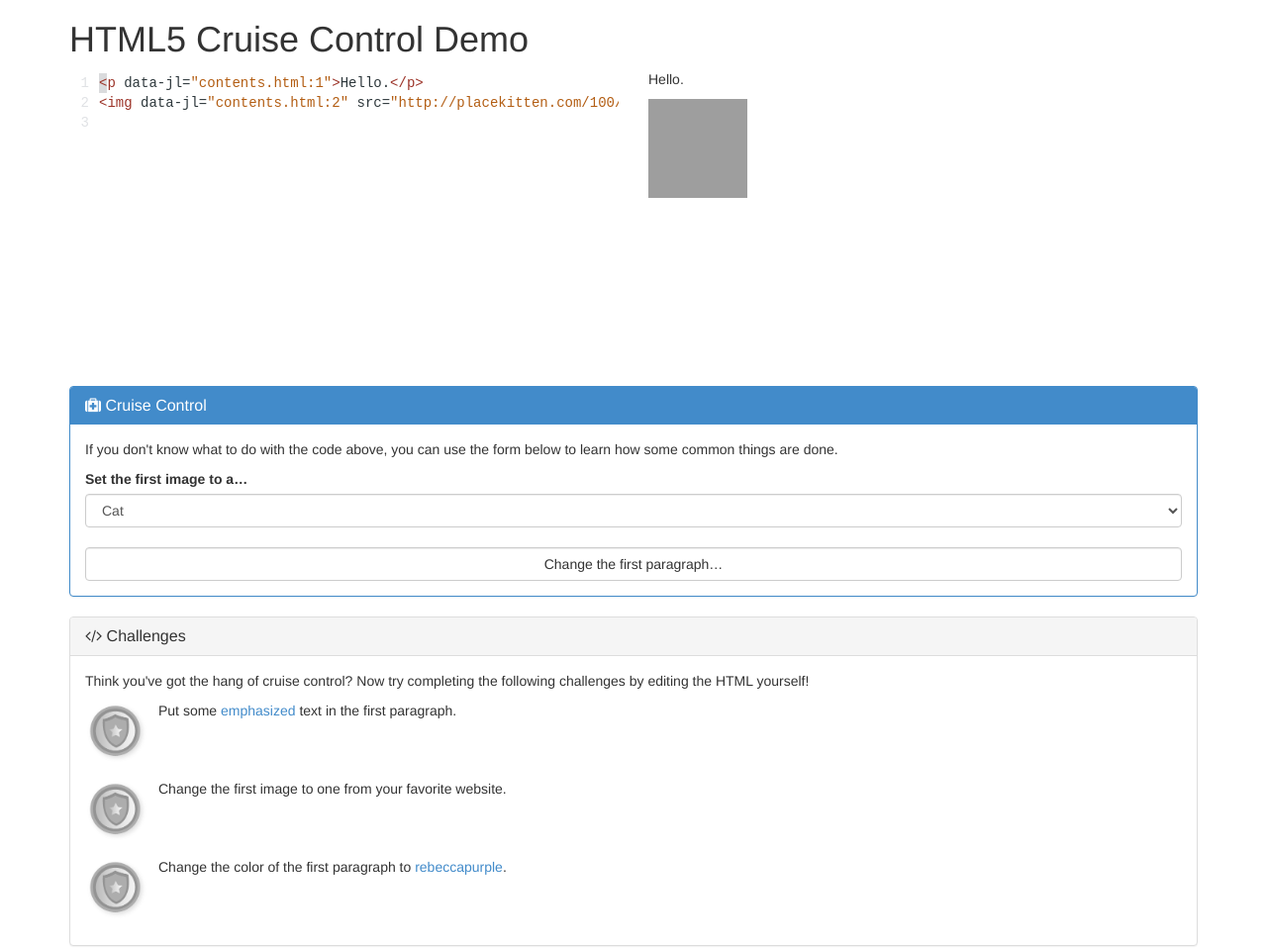
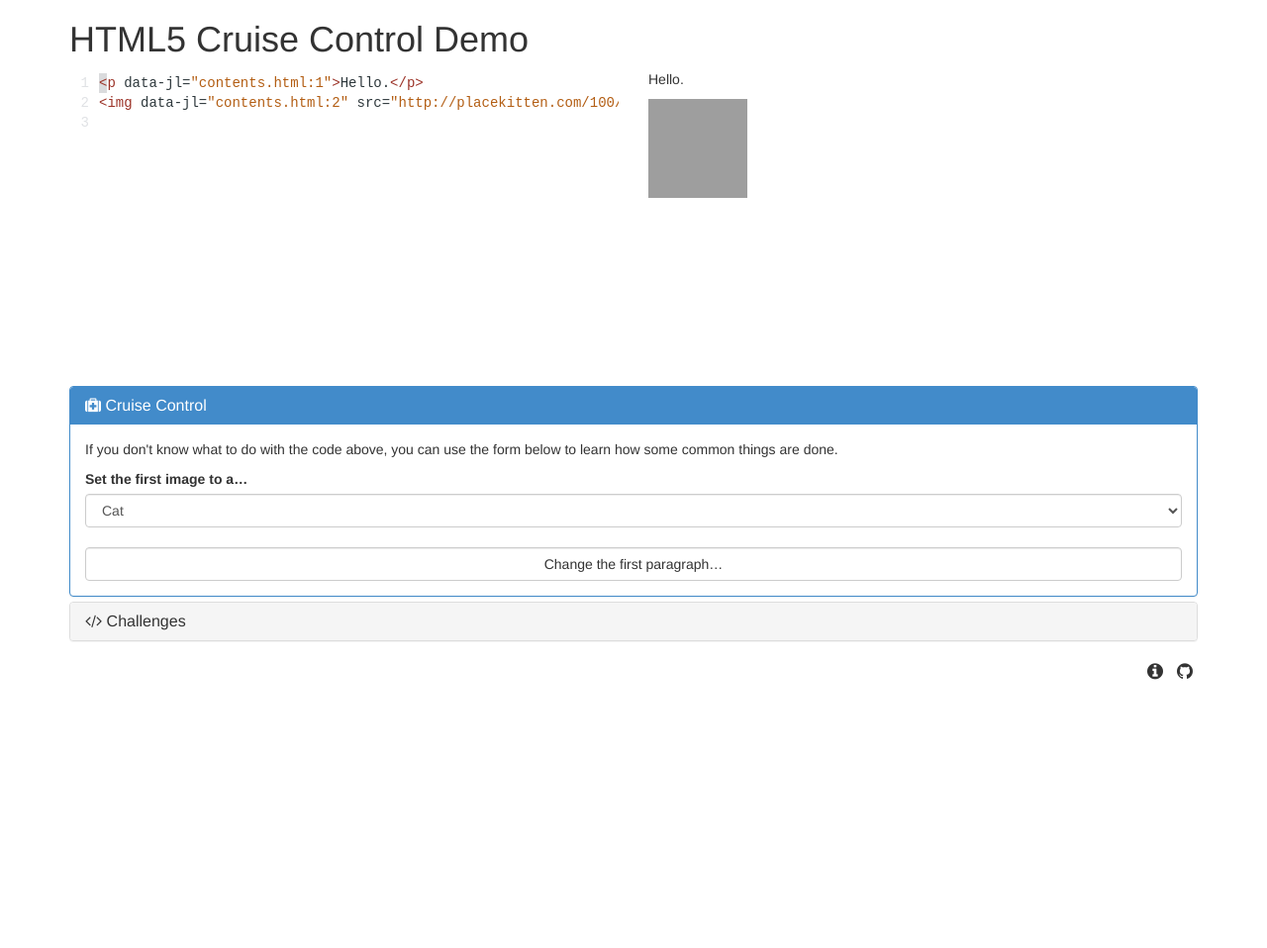
Before and after one commit to toolness/html5-cruise-control, a plain HTML site: page index.html in a window 1280 px wide. Shown: the top 958 px of the page at 99% size. After the commit the page ends 800 px from the top, so only its background shows below. Drawn offline with Linux system fonts and the light colour scheme; grey boxes are pictures that could not be loaded.

Commit message:
put panels into an accordion, w/ challenges collapsed initially.

```diff
--- a/index.html
+++ b/index.html
@@ -36,10 +36,17 @@ footer a {
     <div class="col-sm-6" id="rendering"></div>
   </div>
   <br>
+  <div class="panel-group" id="accordion">
     <div class="panel panel-primary">
       <div class="panel-heading">
-      <h3 class="panel-title"><i class="fa fa-medkit"></i> Cruise Control</h3>
+        <h3 class="panel-title">
+          <i class="fa fa-medkit"></i>
+          <a data-toggle="collapse" data-parent="#accordion" href="#cruise-control">
+            Cruise Control
+          </a>
+        </h3>
       </div>
+      <div id="cruise-control" class="panel-collapse collapse in">
         <div class="panel-body">
           <p>If you don't know what to do with the code above, you can use the form below to learn how some common things are done.</p>
           <label for="change-first-img">Set the first image to a&hellip;</label>
@@ -52,11 +59,18 @@ footer a {
           <button class="form-control btn btn-default js-change-html" id="change-first-p">Change the first paragraph&hellip;</button>
         </div>
       </div>
+    </div>
 
     <div class="panel panel-default">
       <div class="panel-heading">
-      <h3 class="panel-title"><i class="fa fa-code"></i> Challenges</h3>
+        <h3 class="panel-title">
+          <i class="fa fa-code"></i>
+          <a data-toggle="collapse" data-parent="#accordion" href="#challenges">
+            Challenges
+          </a>
+        </h3>
       </div>
+      <div id="challenges" class="panel-collapse collapse">
         <div class="panel-body">
           <p>Think you've got the hang of cruise control? Now try completing the following challenges by editing the HTML yourself!</p>
           <ul class="media-list">
@@ -81,6 +95,8 @@ footer a {
           </ul>
         </div>
       </div>
+    </div>
+  </div>
 
   <footer>
     <ul class="list-inline text-right">
@@ -96,6 +112,7 @@ footer a {
 <script src="codemirror-4.2/mode/htmlmixed/htmlmixed.js"></script>
 <script src="slowparse.js"></script>
 <script src="jquery.js"></script>
+<script src="bootstrap3/js/bootstrap.js"></script>
 <script>
 var inCruiseControl = false;
 var cm = CodeMirror($("#source")[0], {
```
Lines whose indentation alone changed are shown as unchanged.
